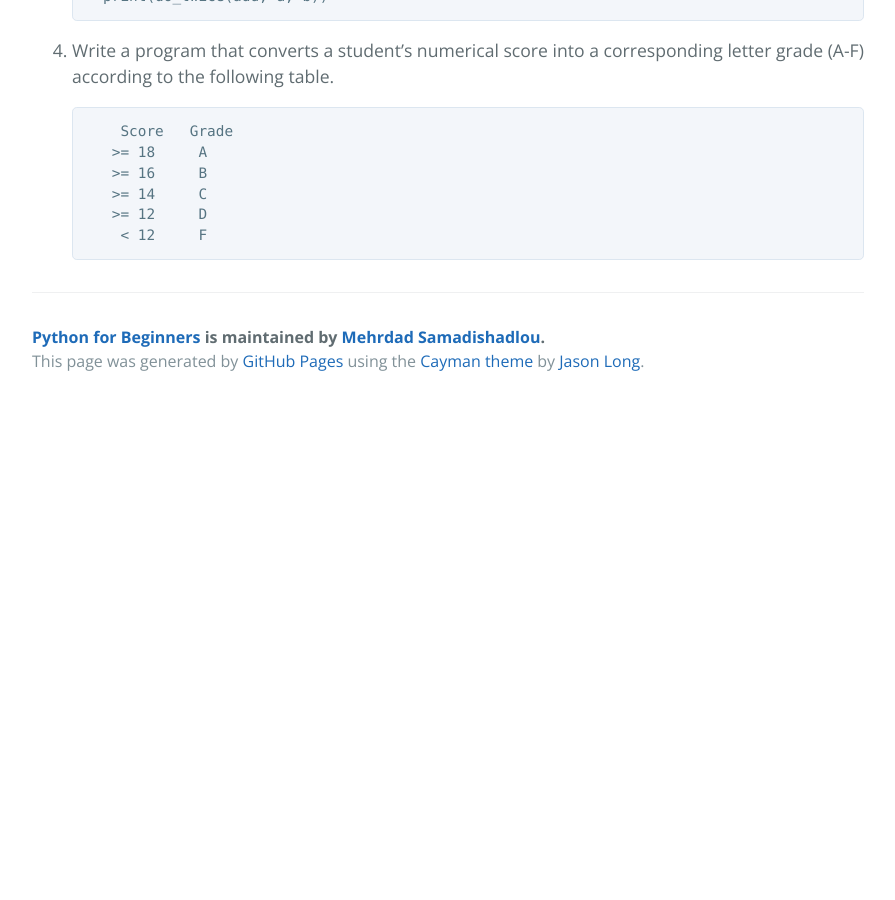
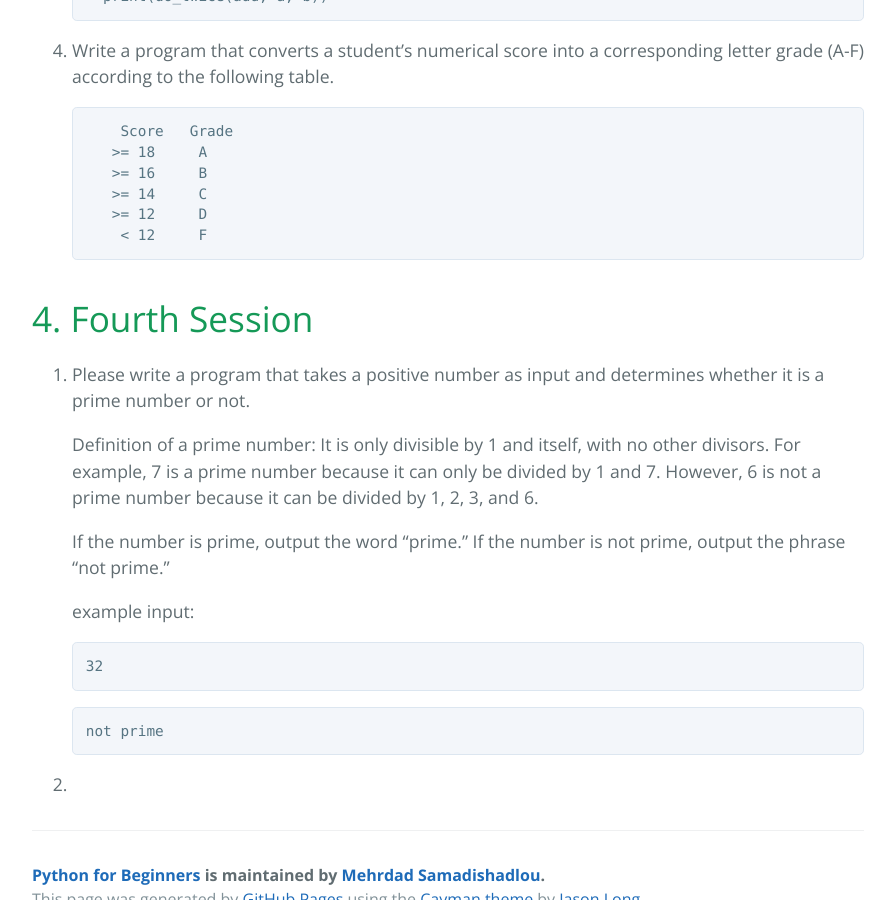
Before and after one commit to MehrdadSamadishadlou/Python_for_Beginners, a Jekyll site: the page built from nexercises.md, in a window 1280 px wide and 900 px high, scrolled down 3778 px. Shown: the whole window, without its empty margins (192-1087 px from the left). Built offline with Jekyll 4.4.1, drawn with Linux system fonts in a browser that asks for light colours; before the commit the page ends 4183 px from its top, so only the background shows below that.

Commit message:
Update nexercises.md

````diff
--- a/nexercises.md
+++ b/nexercises.md
@@ -137,3 +137,22 @@ filename: nexercises
       >= 12     D
        < 12     F
       ```
+
+# 4. Fourth Session
+
+1. Please write a program that takes a positive number as input and determines whether it is a prime number or not.
+
+   Definition of a prime number: It is only divisible by 1 and itself, with no other divisors. For example, 7 is a prime number because it    can only be divided by 1 and 7. However, 6 is not a prime number because it can be divided by 1, 2, 3, and 6.
+
+   If the number is prime, output the word "prime." If the number is not prime, output the phrase "not prime."
+
+   example input:
+   ```
+   32
+   ```
+
+   ```
+   not prime
+   ```
+
+2.
````
